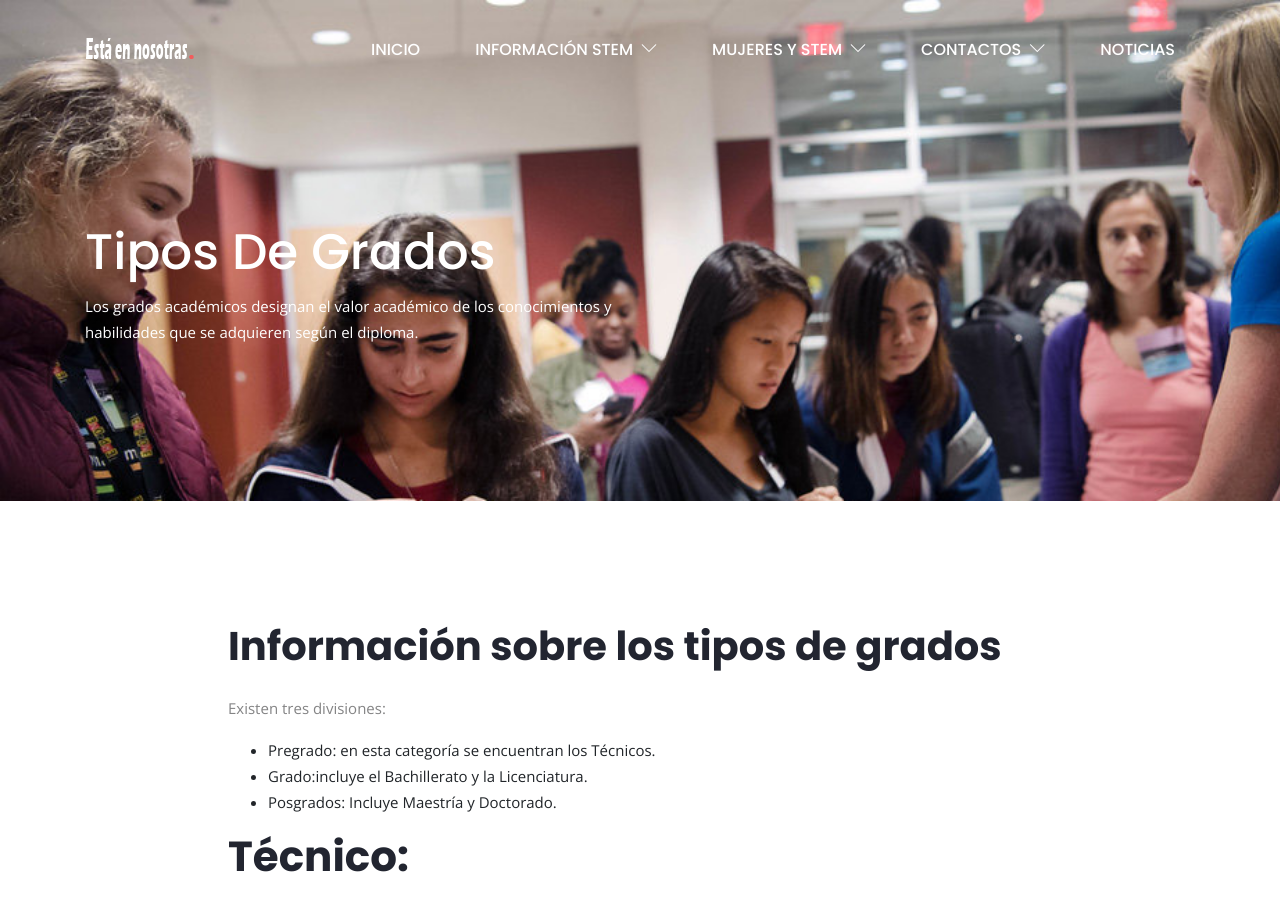
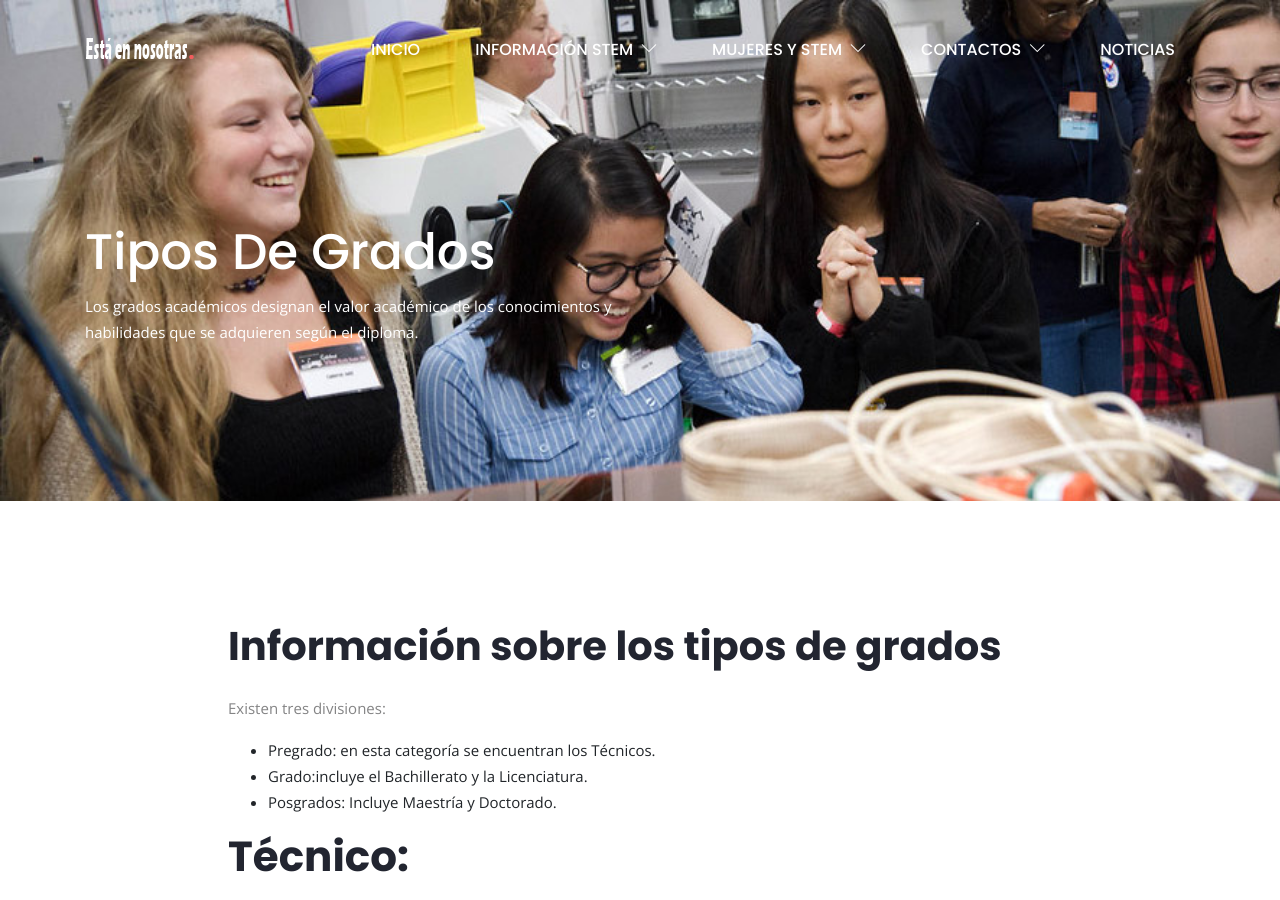
Before and after one commit to estaennosotraspiloto/estaennosotraspiloto, a Jekyll site: the page built from tipos-de-grados.html, in a window 1280 px wide and 900 px high. Built offline with Jekyll 4.4.1, drawn with Linux system fonts in a browser that asks for light colours.

Commit message:
Update from Forestry.io estaennosotraspiloto created assets/images/team/grados-ssdfds.jpg estaennosotraspiloto updated tipos-de-grados.html

```diff
--- a/tipos-de-grados.html
+++ b/tipos-de-grados.html
@@ -1,6 +1,6 @@
 ---
 layout: default
-header_image: "/assets/images/team/grados-aca2.jpg"
+header_image: "/assets/images/team/grados-ssdfds.jpg"
 title: Tipos de grados
 description: Los grados académicos designan el valor académico de los conocimientos
   y habilidades que se adquieren según el diploma.
```
Also changed, not shown: assets/images/team/grados-ssdfds.jpg (added).
